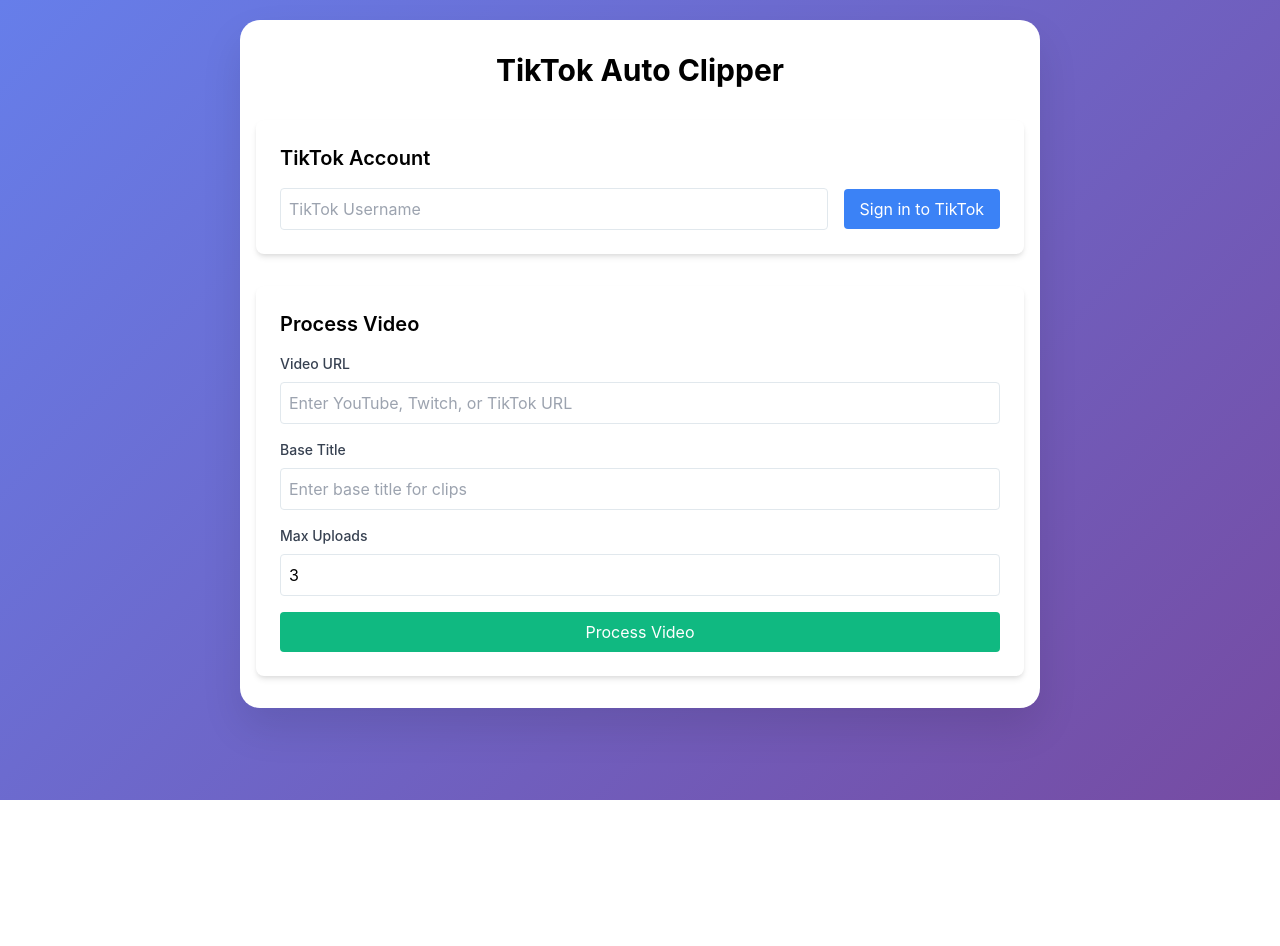
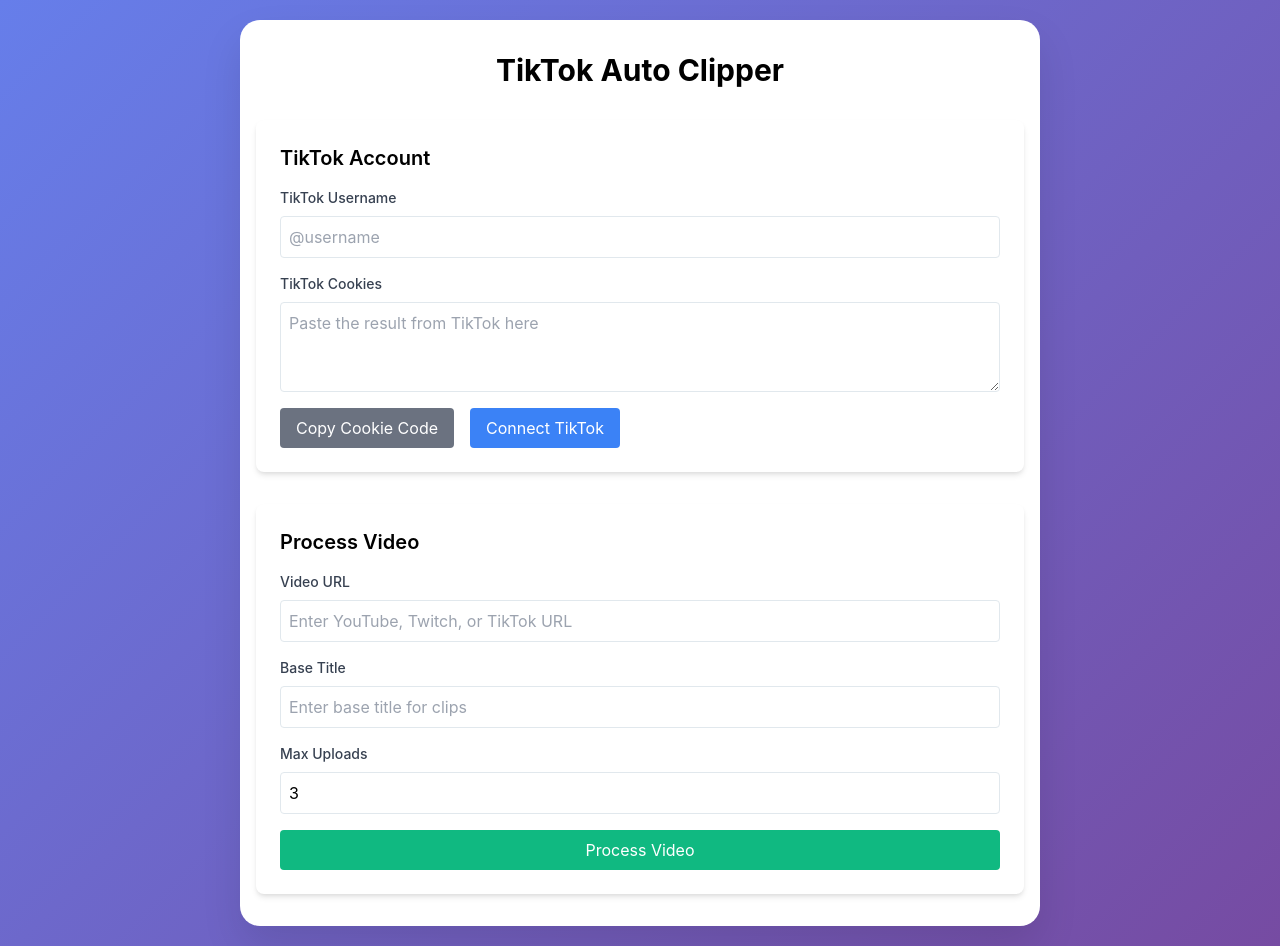
Before and after one commit to alex2epic/simpleclipper, a Flask app: page / in a window 1280 px wide. Before the commit the page ends 800 px from the top, so only its background shows below. Run offline with Flask 3, Linux system fonts and the light colour scheme.

Commit message:
feat: Implement simplified cookie-based TikTok authentication

```diff
--- a/Clipception/non-mac-version/app.py
+++ b/Clipception/non-mac-version/app.py
@@ -1,7 +1,7 @@
 #!/usr/bin/env python3
 """
 TikTok Auto Clipper Web Interface - Cloud Ready Version
-With secure browser-based TikTok authentication
+With simplified cookie-based TikTok authentication
 """
 
 from flask import Flask, render_template, request, jsonify, session, redirect, url_for
@@ -15,11 +15,7 @@
 import secrets
 from pathlib import Path
 import re
-from selenium import webdriver
-from selenium.webdriver.chrome.options import Options
-from selenium.webdriver.common.by import By
-from selenium.webdriver.support.ui import WebDriverWait
-from selenium.webdriver.support import expected_conditions as EC
+import requests
 
 app = Flask(__name__)
 app.secret_key = os.environ.get('FLASK_SECRET_KEY', secrets.token_hex(32))
@@ -48,6 +44,176 @@
 jobs = {}
 job_lock = threading.Lock()
 
+@app.route('/auth/tiktok/simple', methods=['POST'])
+def simple_tiktok_auth():
+    """Handle super simple TikTok cookie submission"""
+    data = request.json
+    username = data.get('username', '').strip().replace('@', '')
+    cookies_text = data.get('cookies', '').strip()
+
+    if not username:
+        return jsonify({'error': 'Username is required'}), 400
+
+    if not cookies_text:
+        return jsonify({'error': 'Please paste the result from TikTok'}), 400
+
+    try:
+        # Parse the simple cookie format
+        cookies = parse_simple_cookies(cookies_text)
+
+        # Validate we have the essential cookies
+        required_cookies = ['sessionid', 'ttwid', 'msToken']
+        missing_cookies = [cookie for cookie in required_cookies if cookie not in cookies]
+
+        if missing_cookies:
+            return jsonify({
+                'error': f'Missing required cookies: {", ".join(missing_cookies)}. Make sure you\'re logged into TikTok and try again.'
+            }), 400
+
+        # Test if cookies actually work
+        if not test_tiktok_cookies(cookies):
+            return jsonify({
+                'error': 'These cookies don\'t seem to work. Make sure you\'re logged into TikTok and the cookies are fresh.'
+            }), 400
+
+        # Save the session
+        save_tiktok_session(username, cookies)
+
+        # Log success for monitoring
+        print(f"✅ Successfully authenticated TikTok user: {username}")
+
+        return jsonify({
+            'status': 'success',
+            'message': f'Successfully connected @{username} to TikTok!',
+            'username': username,
+            'expires_in_days': estimate_cookie_lifespan(cookies)
+        })
+
+    except Exception as e:
+        print(f"❌ TikTok auth error for {username}: {str(e)}")
+        return jsonify({
+            'error': 'Something went wrong processing your cookies. Please try again or contact support.'
+        }), 500
+
+def parse_simple_cookies(cookies_text):
+    """Parse cookies from the simple JavaScript output"""
+    cookies = {}
+
+    # Remove quotes if present
+    cookies_text = cookies_text.strip('"\'')
+
+    # Split by semicolon and parse each cookie
+    for cookie_pair in cookies_text.split(';'):
+        cookie_pair = cookie_pair.strip()
+        if '=' in cookie_pair:
+            name, value = cookie_pair.split('=', 1)
+            cookies[name.strip()] = value.strip()
+
+    return cookies
+
+def test_tiktok_cookies(cookies):
+    """Test if TikTok cookies are valid by making a simple request"""
+    try:
+        # Create a session with the cookies
+        session = requests.Session()
+
+        # Convert cookies to requests format
+        for name, value in cookies.items():
+            session.cookies.set(name, value, domain='.tiktok.com')
+
+        # Make a simple request to TikTok
+        headers = {
+            'User-Agent': 'Mozilla/5.0 (Windows NT 10.0; Win64; x64) AppleWebKit/537.36 (KHTML, like Gecko) Chrome/91.0.4472.124 Safari/537.36'
+        }
+
+        response = session.get('https://www.tiktok.com/api/user/detail/', headers=headers, timeout=10)
+
+        # If we get a response that's not a login redirect, cookies are good
+        return response.status_code != 401 and 'login' not in response.url.lower()
+
+    except Exception as e:
+        print(f"Cookie test failed: {e}")
+        return False  # Assume cookies are bad if test fails
+
+def estimate_cookie_lifespan(cookies):
+    """Estimate how long cookies will last (rough guess)"""
+    # This is a rough estimation based on typical TikTok behavior
+    if 'msToken' in cookies:
+        # msToken usually expires quickly
+        return 7  # 1 week estimate
+    else:
+        # Without msToken, might last longer
+        return 30  # 1 month estimate
+
+def save_tiktok_session(username, cookies):
+    """Save TikTok session with metadata"""
+    try:
+        session_data = {
+            'username': username,
+            'cookies': cookies,
+            'created_at': time.time(),
+            'last_used': time.time(),
+            'estimated_expiry': time.time() + (estimate_cookie_lifespan(cookies) * 24 * 3600),
+            'upload_count': 0
+        }
+
+        session_file = os.path.join(COOKIES_DIR, f'tiktok_session-{username}.json')
+        with open(session_file, 'w') as f:
+            json.dump(session_data, f, indent=2)
+
+        # Set file permissions
+        os.chmod(session_file, 0o600)  # Only owner can read/write
+
+    except Exception as e:
+        print(f"Error saving session for {username}: {e}")
+        raise
+
+@app.route('/auth/tiktok/status/<username>')
+def check_tiktok_status(username):
+    """Check the status of a TikTok session"""
+    try:
+        session_file = os.path.join(COOKIES_DIR, f'tiktok_session-{username}.json')
+
+        if not os.path.exists(session_file):
+            return jsonify({
+                'status': 'not_connected',
+                'message': 'No TikTok account connected'
+            })
+
+        with open(session_file, 'r') as f:
+            session_data = json.load(f)
+
+        # Check if cookies are likely expired
+        estimated_expiry = session_data.get('estimated_expiry', 0)
+        days_remaining = (estimated_expiry - time.time()) / (24 * 3600)
+
+        if days_remaining <= 0:
+            return jsonify({
+                'status': 'expired',
+                'message': 'TikTok session has expired. Please reconnect.',
+                'days_remaining': 0
+            })
+        elif days_remaining <= 3:
+            return jsonify({
+                'status': 'expiring_soon',
+                'message': f'TikTok session expires in {int(days_remaining)} days',
+                'days_remaining': int(days_remaining)
+            })
+        else:
+            return jsonify({
+                'status': 'active',
+                'message': f'TikTok session active ({int(days_remaining)} days remaining)',
+                'days_remaining': int(days_remaining),
+                'upload_count': session_data.get('upload_count', 0),
+                'connected_since': session_data.get('created_at')
+            })
+
+    except Exception as e:
+        return jsonify({
+            'status': 'error',
+            'message': 'Error checking TikTok status'
+        }), 500
+
 def setup_selenium_driver():
     """Setup headless Chrome for TikTok authentication"""
     chrome_options = Options()
@@ -75,15 +241,14 @@
         session_file = os.path.join(COOKIES_DIR, f'tiktok_session-{username}.json')
         with open(session_file, 'w') as f:
             json.dump(cookies, f)
-        # Ensure file is writable
         os.chmod(session_file, 0o666)
     except Exception as e:
         print(f"Error saving session: {e}")
         raise
 
-@app.route('/auth/tiktok', methods=['POST'])
-def tiktok_auth():
-    """Handle TikTok authentication"""
+@app.route('/auth/check', methods=['POST'])
+def check_auth():
+    """Check if user is logged in"""
     data = request.json
     username = data.get('username', '').strip()
 
@@ -91,95 +256,24 @@
         return jsonify({'error': 'Username is required'}), 400
 
     try:
-        # Generate unique session ID
-        session_id = str(uuid.uuid4())
-        session['auth_session_id'] = session_id
-
-        # Start authentication in background
-        thread = threading.Thread(
-            target=handle_tiktok_auth,
-            args=(username, session_id)
-        )
-        thread.daemon = True
-        thread.start()
-
-        return jsonify({
-            'status': 'processing',
-            'session_id': session_id,
-            'message': 'Starting TikTok authentication...'
-        })
+        # Check if session file exists
+        session_file = os.path.join(COOKIES_DIR, f'tiktok_session-{username}.json')
+        if os.path.exists(session_file):
+            with open(session_file, 'r') as f:
+                session_data = json.load(f)
+            return jsonify({
+                'status': 'success',
+                'message': 'Already logged in',
+                'username': username
+            })
+        else:
+            return jsonify({
+                'status': 'not_logged_in',
+                'message': 'Please log in to TikTok'
+            })
 
     except Exception as e:
         return jsonify({'error': str(e)}), 500
-
-def handle_tiktok_auth(username, session_id):
-    """Handle TikTok authentication in background"""
-    state_file = os.path.join(COOKIES_DIR, f'auth_state-{session_id}.json')
-
-    try:
-        # Initialize state
-        auth_state = {
-            'status': 'waiting',
-            'message': 'Please log in to TikTok in the popup window',
-            'session_id': session_id
-        }
-
-        # Save initial state
-        with open(state_file, 'w') as f:
-            json.dump(auth_state, f)
-        os.chmod(state_file, 0o666)
-
-        driver = setup_selenium_driver()
-
-        # Navigate to TikTok login
-        driver.get('https://www.tiktok.com/login')
-
-        # Wait for login form
-        WebDriverWait(driver, 30).until(
-            EC.presence_of_element_located((By.CSS_SELECTOR, 'input[name="username"]'))
-        )
-
-        # Wait for successful login (check for session cookie)
-        WebDriverWait(driver, 60).until(
-            lambda d: any('sessionid' in cookie['name'].lower() for cookie in d.get_cookies())
-        )
-
-        # Get all cookies
-        cookies = driver.get_cookies()
-
-        # Save session
-        save_tiktok_session(username, cookies)
-
-        # Update state
-        auth_state.update({
-            'status': 'success',
-            'message': 'Successfully logged in to TikTok',
-            'username': username
-        })
-
-        with open(state_file, 'w') as f:
-            json.dump(auth_state, f)
-        os.chmod(state_file, 0o666)
-
-    except Exception as e:
-        # Update state with error
-        auth_state.update({
-            'status': 'error',
-            'message': f'Authentication failed: {str(e)}'
-        })
-
-        try:
-            with open(state_file, 'w') as f:
-                json.dump(auth_state, f)
-            os.chmod(state_file, 0o666)
-        except:
-            pass
-
-    finally:
-        try:
-            driver.quit()
-        except:
-            pass
 
 @app.route('/auth/tiktok/status/<session_id>')
 def auth_status(session_id):
--- a/Clipception/non-mac-version/templates/index.html
+++ b/Clipception/non-mac-version/templates/index.html
@@ -239,13 +239,27 @@
         <div class="bg-white rounded-lg shadow-md p-6 mb-8">
             <h2 class="text-xl font-semibold mb-4">TikTok Account</h2>
             <div id="loginSection">
+                <div class="space-y-4">
+                    <div>
+                        <label class="block text-sm font-medium text-gray-700">TikTok Username</label>
+                        <input type="text" id="username" placeholder="@username"
+                               class="mt-1 block w-full p-2 border rounded focus:outline-none focus:ring-2 focus:ring-blue-500">
+                    </div>
+                    <div>
+                        <label class="block text-sm font-medium text-gray-700">TikTok Cookies</label>
+                        <textarea id="cookies" rows="3" placeholder="Paste the result from TikTok here"
+                                  class="mt-1 block w-full p-2 border rounded focus:outline-none focus:ring-2 focus:ring-blue-500"></textarea>
+                    </div>
                     <div class="flex items-center space-x-4">
-                    <input type="text" id="username" placeholder="TikTok Username"
-                           class="flex-1 p-2 border rounded focus:outline-none focus:ring-2 focus:ring-blue-500">
+                        <button onclick="copyCookieCode()"
+                                class="bg-gray-500 text-white px-4 py-2 rounded hover:bg-gray-600 focus:outline-none focus:ring-2 focus:ring-gray-500">
+                            Copy Cookie Code
+                        </button>
                         <button onclick="loginToTikTok()"
                                 class="bg-blue-500 text-white px-4 py-2 rounded hover:bg-blue-600 focus:outline-none focus:ring-2 focus:ring-blue-500">
-                        Sign in to TikTok
+                            Connect TikTok
                         </button>
+                    </div>
                 </div>
                 <div id="loginStatus" class="mt-4 hidden">
                     <div class="flex items-center space-x-2">
@@ -257,13 +271,16 @@
             <div id="accountSection" class="hidden">
                 <div class="flex items-center justify-between">
                     <div>
-                        <span class="font-medium">Logged in as: </span>
+                        <span class="font-medium">Connected as: </span>
                         <span id="accountName" class="text-blue-600"></span>
                     </div>
+                    <div class="flex items-center space-x-4">
+                        <span id="sessionStatus" class="text-sm"></span>
                         <button onclick="logoutFromTikTok()"
                                 class="text-red-500 hover:text-red-600 focus:outline-none">
-                        Sign out
+                            Disconnect
                         </button>
+                    </div>
                 </div>
             </div>
         </div>
@@ -317,24 +334,41 @@
         let currentSessionId = null;
         let authCheckInterval = null;
 
+        function copyCookieCode() {
+            const code = `document.cookie.split(';').filter(c=>c.includes('sessionid')||c.includes('ttwid')||c.includes('msToken')).join(';')`;
+            navigator.clipboard.writeText(code).then(() => {
+                alert('Cookie code copied! Now:\n1. Open TikTok in a new tab\n2. Press F12 to open Developer Tools\n3. Go to Console tab\n4. Paste and press Enter\n5. Copy the result back here');
+            });
+        }
+
         async function loginToTikTok() {
-            const username = document.getElementById('username').value.trim();
+            const username = document.getElementById('username').value.trim().replace('@', '');
+            const cookies = document.getElementById('cookies').value.trim();
+
             if (!username) {
                 alert('Please enter your TikTok username');
                 return;
             }
 
+            if (!cookies) {
+                alert('Please paste the cookie result from TikTok');
+                return;
+            }
+
             // Show loading state
             document.getElementById('loginStatus').classList.remove('hidden');
-            document.getElementById('loginMessage').textContent = 'Starting authentication...';
+            document.getElementById('loginMessage').textContent = 'Connecting to TikTok...';
 
             try {
-                const response = await fetch('/auth/tiktok', {
+                const response = await fetch('/auth/tiktok/simple', {
                     method: 'POST',
                     headers: {
                         'Content-Type': 'application/json'
                     },
-                    body: JSON.stringify({ username })
+                    body: JSON.stringify({
+                        username,
+                        cookies
+                    })
                 });
 
                 const data = await response.json();
@@ -343,51 +377,43 @@
                     throw new Error(data.error);
                 }
 
-                currentSessionId = data.session_id;
-                document.getElementById('loginMessage').textContent = data.message;
+                if (data.status === 'success') {
+                    // Login successful
+                    document.getElementById('loginSection').classList.add('hidden');
+                    document.getElementById('accountSection').classList.remove('hidden');
+                    document.getElementById('accountName').textContent = `@${username}`;
+                    document.getElementById('sessionStatus').textContent = `Session expires in ${data.expires_in_days} days`;
 
-                // Start polling for auth status
-                if (authCheckInterval) {
-                    clearInterval(authCheckInterval);
+                    // Clear the form
+                    document.getElementById('username').value = '';
+                    document.getElementById('cookies').value = '';
+
+                    // Start checking session status
+                    checkSessionStatus(username);
                 }
-
-                authCheckInterval = setInterval(checkAuthStatus, 2000);
-
             } catch (error) {
                 document.getElementById('loginMessage').textContent = `Error: ${error.message}`;
                 document.getElementById('loginSpinner').classList.add('hidden');
             }
         }
 
-        async function checkAuthStatus() {
-            if (!currentSessionId) return;
-
+        async function checkSessionStatus(username) {
             try {
-                const response = await fetch(`/auth/tiktok/status/${currentSessionId}`);
+                const response = await fetch(`/auth/tiktok/status/${username}`);
                 const data = await response.json();
 
-                if (data.error) {
-                    throw new Error(data.error);
+                if (data.status === 'expired') {
+                    document.getElementById('sessionStatus').textContent = 'Session expired - Please reconnect';
+                    document.getElementById('sessionStatus').classList.add('text-red-500');
+                } else if (data.status === 'expiring_soon') {
+                    document.getElementById('sessionStatus').textContent = `Session expires in ${data.days_remaining} days`;
+                    document.getElementById('sessionStatus').classList.add('text-yellow-500');
+                } else if (data.status === 'active') {
+                    document.getElementById('sessionStatus').textContent = `Session active (${data.days_remaining} days remaining)`;
+                    document.getElementById('sessionStatus').classList.add('text-green-500');
                 }
-
-                document.getElementById('loginMessage').textContent = data.message;
-
-                if (data.status === 'success') {
-                    // Authentication successful
-                    clearInterval(authCheckInterval);
-                    document.getElementById('loginSection').classList.add('hidden');
-                    document.getElementById('accountSection').classList.remove('hidden');
-                    document.getElementById('accountName').textContent = data.username;
-                    currentSessionId = null;
-                } else if (data.status === 'error') {
-                    // Authentication failed
-                    clearInterval(authCheckInterval);
-                    document.getElementById('loginSpinner').classList.add('hidden');
-                    currentSessionId = null;
-                }
-
             } catch (error) {
-                console.error('Auth status check failed:', error);
+                console.error('Error checking session status:', error);
             }
         }
 
@@ -400,6 +426,7 @@
                     document.getElementById('accountSection').classList.add('hidden');
                     document.getElementById('loginSection').classList.remove('hidden');
                     document.getElementById('username').value = '';
+                    document.getElementById('cookies').value = '';
                 }
             } catch (error) {
                 console.error('Logout failed:', error);
```
Lines whose indentation alone changed are shown as unchanged.
